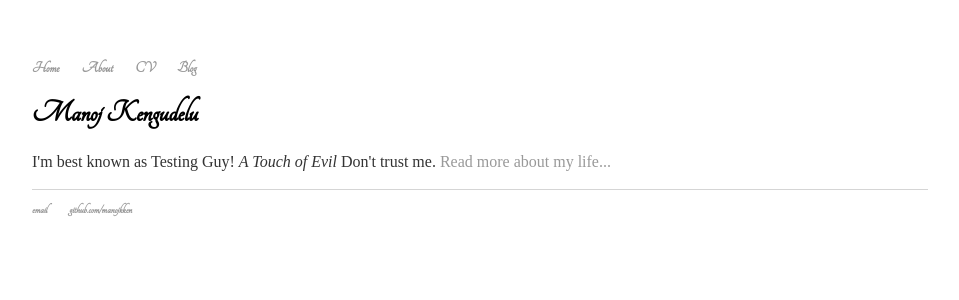
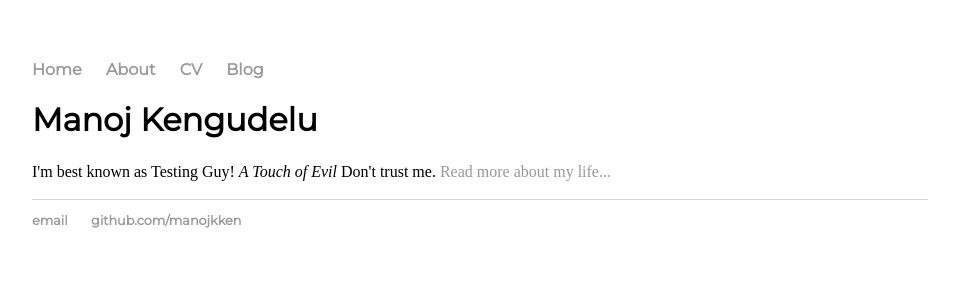
Before and after one commit to mkken/mkken.github.io, a Jekyll site: the page built from index.html, in a window 1280 px wide. Shown: the top 300 px of the page, without its empty margins (160-1119 px from the left). Built offline with Jekyll 4.4.1, drawn with Linux system fonts in a browser that asks for light colours.

```diff
--- a/css/main.css
+++ b/css/main.css
@@ -1,10 +1,10 @@
-@import url('https://fonts.googleapis.com/css?family=Tangerine');
+@import url('https://fonts.googleapis.com/css?family=Montserrat');
 body {
     margin: 60px auto;
     width: 70%;
 }
 nav ul, footer ul {
-    font-family:'Tangerine', serif;
+    font-family:'Montserrat', serif;
     padding: 0px;
     list-style: none;
     font-weight: bold;
@@ -22,12 +22,11 @@
 }
 h1 {
     font-size: 2em;
-    font-family:'Tangerine', serif;;
+    font-family:'Montserrat', serif;
 }
 p {
     font-size: 1em;
     line-height: 1.4em;
-    color: #333;
 }
 footer {
     border-top: 1px solid #d5d5d5;
```
